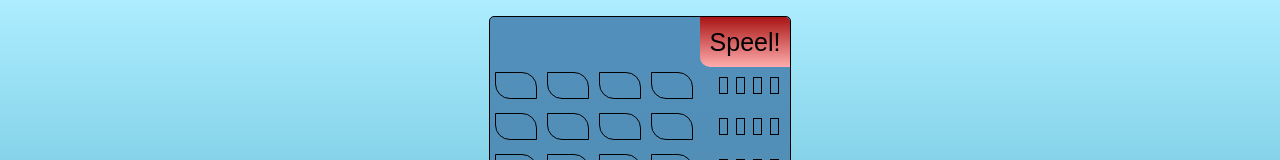
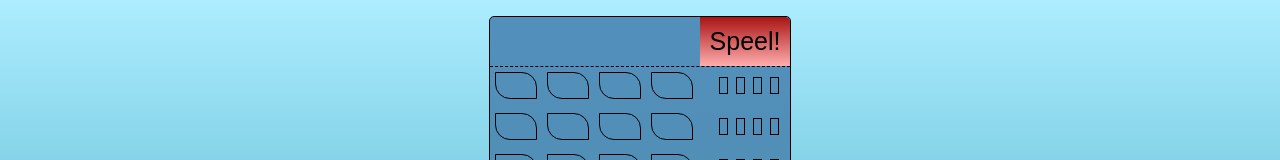
Before and after one commit to dionybusker/B2W19O1b-mastermind, a plain HTML site: page index.html in a window 1280 px wide. Shown: the top 160 px of the page. Drawn offline with Linux system fonts and the light colour scheme.

Commit message:
border aangepast

```diff
--- a/style.css
+++ b/style.css
@@ -18,6 +18,7 @@ body {
     box-sizing: border-box;
     width: 100%;
     height: 50px;
+    border-bottom: 1px dashed black;
 }
 
 .answer-container > button {
@@ -29,7 +30,7 @@ body {
     font-size: 25px;
     cursor: pointer;
     background: linear-gradient(#a91414, #ffadad);
-    border-radius: 0 5px 0 10px;
+    border-radius: 0 5px 0 0;
 }
 
 .answer-container > button:hover {
```
